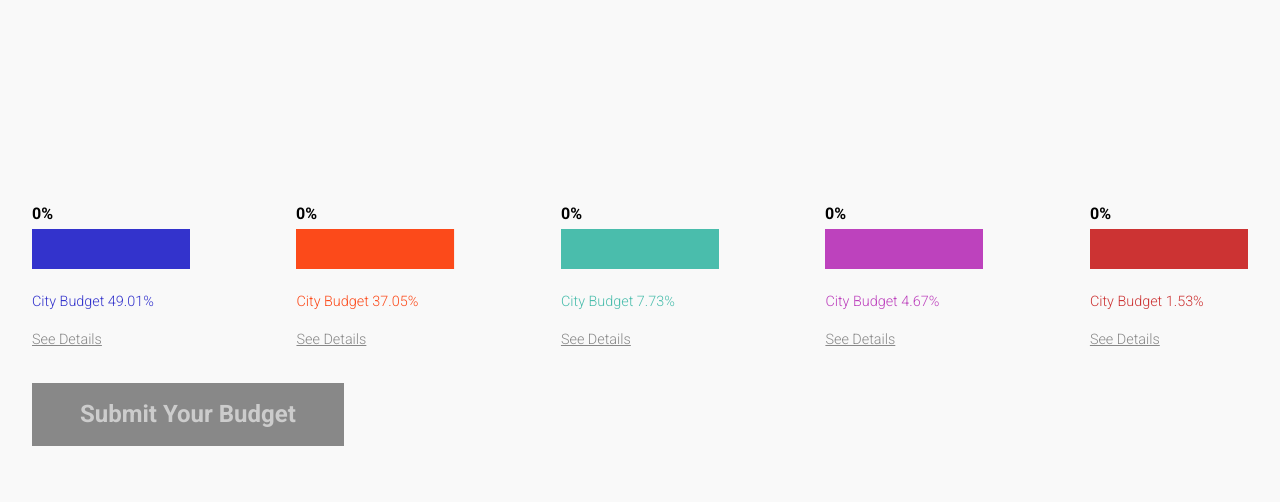
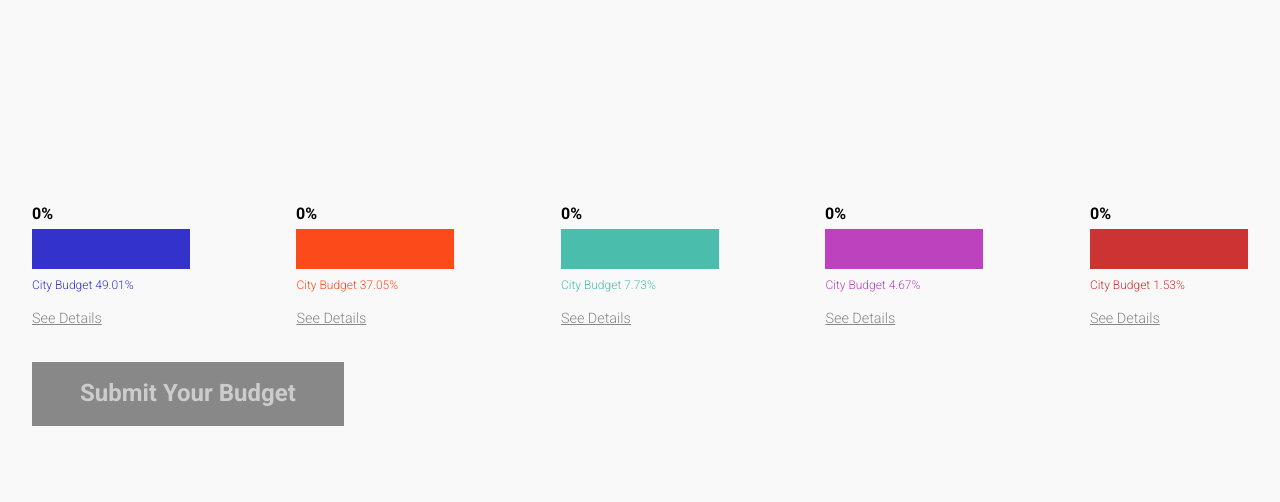
Before and after one commit to opencleveland/refundcleveland, a Django app: page /change-the-budget/ in a window 1280 px wide. Shown: the part 398-900 px from the top of the page. After the commit the page ends 824 px from the top, so only its background shows below. Run offline with Django 3.2, Linux system fonts and the light colour scheme.

Commit message:
Fix city budget <p> style

```diff
--- a/static/style.css
+++ b/static/style.css
@@ -294,8 +294,9 @@ a.category_details:hover {
 }
 
 #change_budget .bar_wrap p.city_budget {
-  font-size: 90%;
+  font-size: 75%;
   font-weight: 300;
+  margin-top: 0;
 }
 
 #submit_form {
--- a/static/style.scss
+++ b/static/style.scss
@@ -319,8 +319,9 @@ a.category_details:hover {
 }
 
 #change_budget .bar_wrap p.city_budget {
-  font-size: 90%;
+  font-size: 75%;
   font-weight: 300;
+  margin-top: 0;
 }
 
 // Submit form
```
Also changed, not shown: 1 other file.
